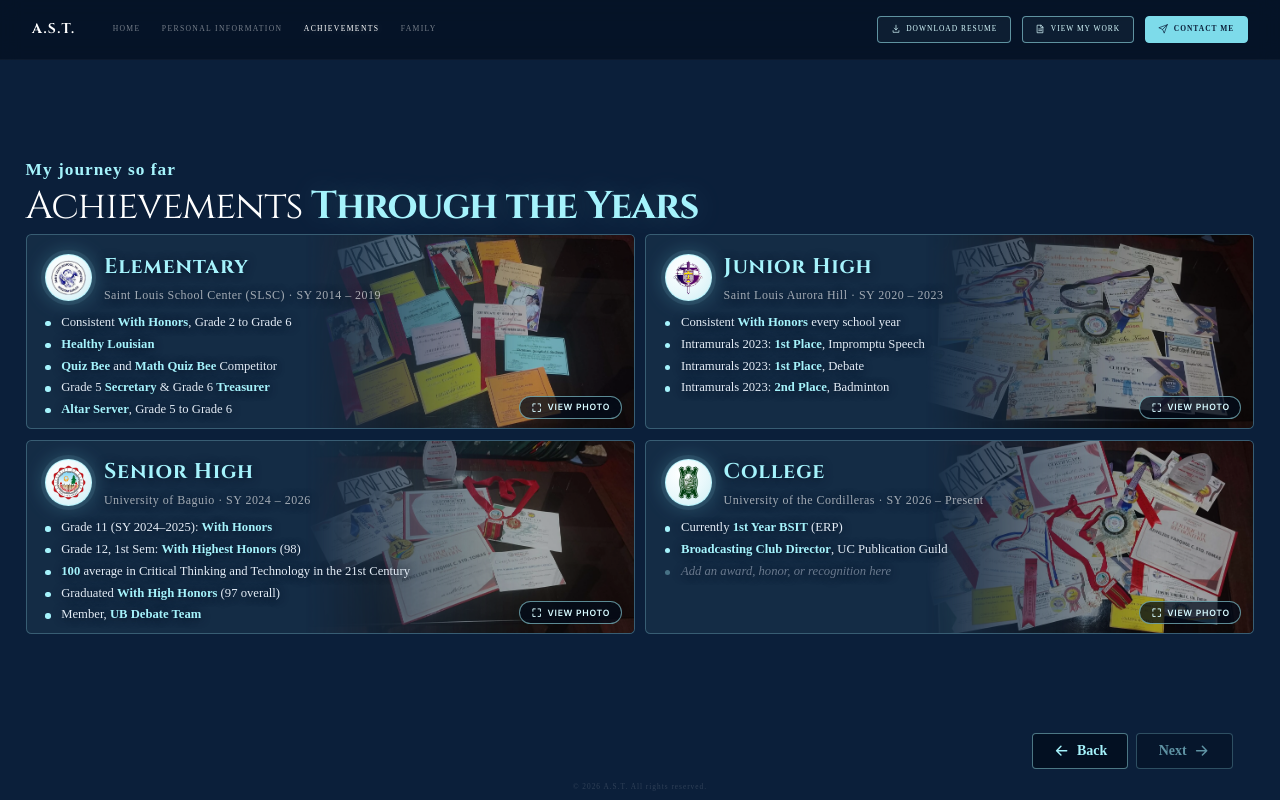
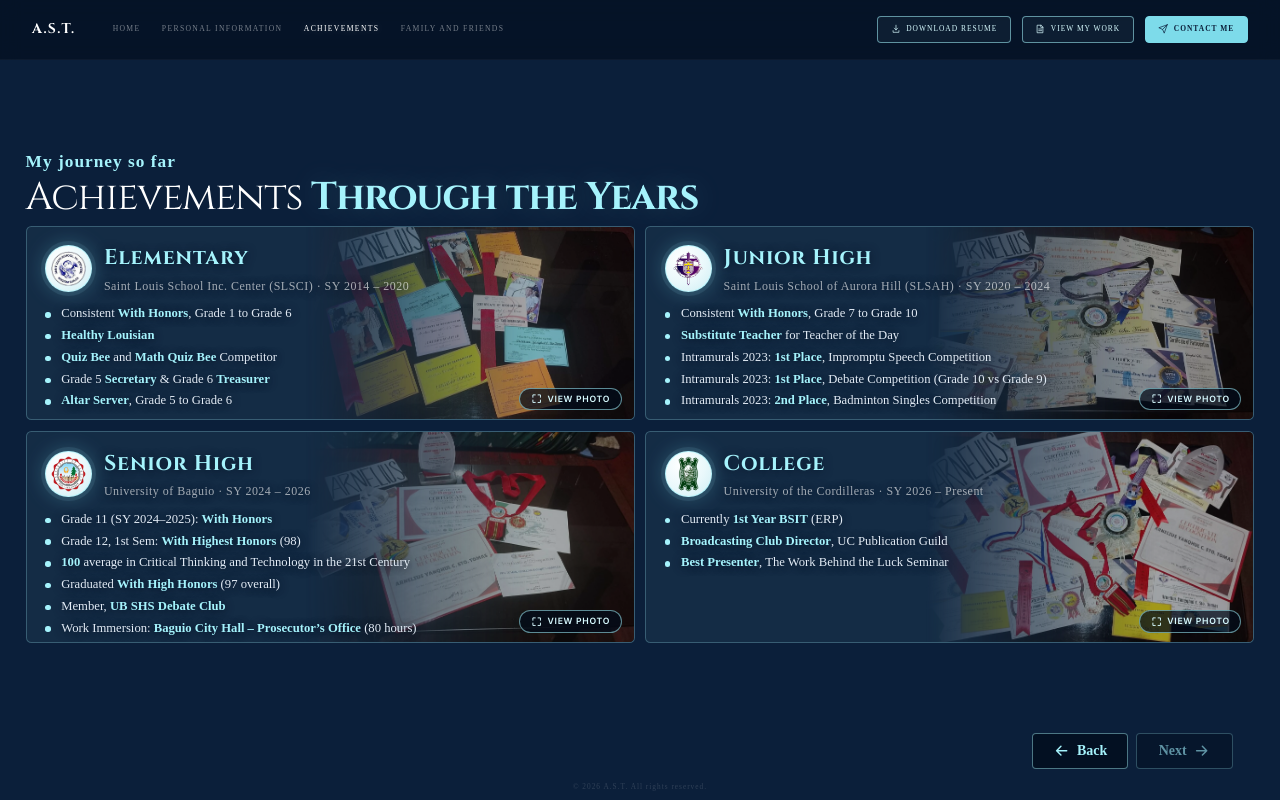
Before and after one commit to aycstotomas/aycstotomas.github.io, a plain HTML site: page achievements.html in a window 1280 px wide. Drawn offline with Linux system fonts and the light colour scheme.

Commit message:
Add files via upload

```diff
--- a/achievements.html
+++ b/achievements.html
@@ -18,7 +18,7 @@
                 <a href="index.html">HOME</a>
                 <a href="about.html">PERSONAL INFORMATION</a>
                 <a href="achievements.html" class="active-link" aria-current="page">ACHIEVEMENTS</a>
-                <a href="#">FAMILY</a>
+                <a href="#">FAMILY AND FRIENDS</a>
             </div>
         </div>
         <div class="nav-right">
@@ -45,14 +45,14 @@
             <div class="ach-grid">
                 <article class="about-detail ach-card" style="--ach-photo: url('awards-elementary.jpg')">
                     <header class="ach-head">
-                        <div class="ach-badge"><img src="slsc.png" alt="Saint Louis School Center logo"></div>
+                        <div class="ach-badge"><img src="slsc.png" alt="Saint Louis School Inc. Center logo"></div>
                         <div>
                             <h2>Elementary</h2>
-                            <p class="ach-meta">Saint Louis School Center (SLSC) &middot; SY 2014 &ndash; 2019</p>
+                            <p class="ach-meta">Saint Louis School Inc. Center (SLSCI) &middot; SY 2014 &ndash; 2020</p>
                         </div>
                     </header>
                     <ul class="ach-list">
-                    <li>Consistent <strong>With Honors</strong>, Grade 2 to Grade 6</li>
+                    <li>Consistent <strong>With Honors</strong>, Grade 1 to Grade 6</li>
                     <li><strong>Healthy Louisian</strong></li>
                     <li><strong>Quiz Bee</strong> and <strong>Math Quiz Bee</strong> Competitor</li>
                     <li>Grade 5 <strong>Secretary</strong> &amp; Grade 6 <strong>Treasurer</strong></li>
@@ -65,17 +65,18 @@
                 </article>
                 <article class="about-detail ach-card" style="--ach-photo: url('awards-junior-high.jpg')">
                     <header class="ach-head">
-                        <div class="ach-badge"><img src="saint-louis-aurora-hill.png" alt="Saint Louis Aurora Hill logo"></div>
+                        <div class="ach-badge"><img src="saint-louis-aurora-hill.png" alt="Saint Louis School of Aurora Hill logo"></div>
                         <div>
                             <h2>Junior High</h2>
-                            <p class="ach-meta">Saint Louis Aurora Hill &middot; SY 2020 &ndash; 2023</p>
+                            <p class="ach-meta">Saint Louis School of Aurora Hill (SLSAH) &middot; SY 2020 &ndash; 2024</p>
                         </div>
                     </header>
                     <ul class="ach-list">
-                    <li>Consistent <strong>With Honors</strong> every school year</li>
-                    <li>Intramurals 2023: <strong>1st Place</strong>, Impromptu Speech</li>
-                    <li>Intramurals 2023: <strong>1st Place</strong>, Debate</li>
-                    <li>Intramurals 2023: <strong>2nd Place</strong>, Badminton</li>
+                    <li>Consistent <strong>With Honors</strong>, Grade 7 to Grade 10</li>
+                    <li><strong>Substitute Teacher</strong> for Teacher of the Day</li>
+                    <li>Intramurals 2023: <strong>1st Place</strong>, Impromptu Speech Competition</li>
+                    <li>Intramurals 2023: <strong>1st Place</strong>, Debate Competition (Grade 10 vs Grade 9)</li>
+                    <li>Intramurals 2023: <strong>2nd Place</strong>, Badminton Singles Competition</li>
                     </ul>
                     <button class="ach-photo-btn" type="button" data-photo="awards-junior-high.jpg" data-title="Junior High awards">
                         <svg aria-hidden="true" focusable="false" viewBox="0 0 24 24"><path d="M4 9V4h5M20 9V4h-5M4 15v5h5M20 15v5h-5"/></svg>
@@ -95,7 +96,8 @@
                     <li>Grade 12, 1st Sem: <strong>With Highest Honors</strong> (98)</li>
                     <li><strong>100</strong> average in Critical Thinking and Technology in the 21st Century</li>
                     <li>Graduated <strong>With High Honors</strong> (97 overall)</li>
-                    <li>Member, <strong>UB Debate Team</strong></li>
+                    <li>Member, <strong>UB SHS Debate Club</strong></li>
+                    <li>Work Immersion: <strong>Baguio City Hall &ndash; Prosecutor&rsquo;s Office</strong> (80 hours)</li>
                     </ul>
                     <button class="ach-photo-btn" type="button" data-photo="awards-senior-high.jpg" data-title="Senior High awards">
                         <svg aria-hidden="true" focusable="false" viewBox="0 0 24 24"><path d="M4 9V4h5M20 9V4h-5M4 15v5h5M20 15v5h-5"/></svg>
@@ -113,7 +115,7 @@
                     <ul class="ach-list">
                     <li>Currently <strong>1st Year BSIT</strong> (ERP)</li>
                     <li><strong>Broadcasting Club Director</strong>, UC Publication Guild</li>
-                    <li class="ach-placeholder">Add an award, honor, or recognition here</li>
+                    <li><strong>Best Presenter</strong>, The Work Behind the Luck Seminar</li>
                     </ul>
                     <button class="ach-photo-btn" type="button" data-photo="awards-college.jpg" data-title="All awards so far">
                         <svg aria-hidden="true" focusable="false" viewBox="0 0 24 24"><path d="M4 9V4h5M20 9V4h-5M4 15v5h5M20 15v5h-5"/></svg>
--- a/styles.css
+++ b/styles.css
@@ -1834,7 +1834,7 @@ body.about-body .ach-card {
 
     body.ach-body .ach-grid {
         grid-template-columns: repeat(2, minmax(0, 1fr));
-        grid-template-rows: calc(292 * var(--u)) calc(292 * var(--u));
+        grid-template-rows: calc(292 * var(--u)) calc(318 * var(--u));
         gap: calc(16 * var(--u));
     }
 
```
Also changed, not shown: about.html (+3 -3 lines), index.html (+1 -1 lines).
